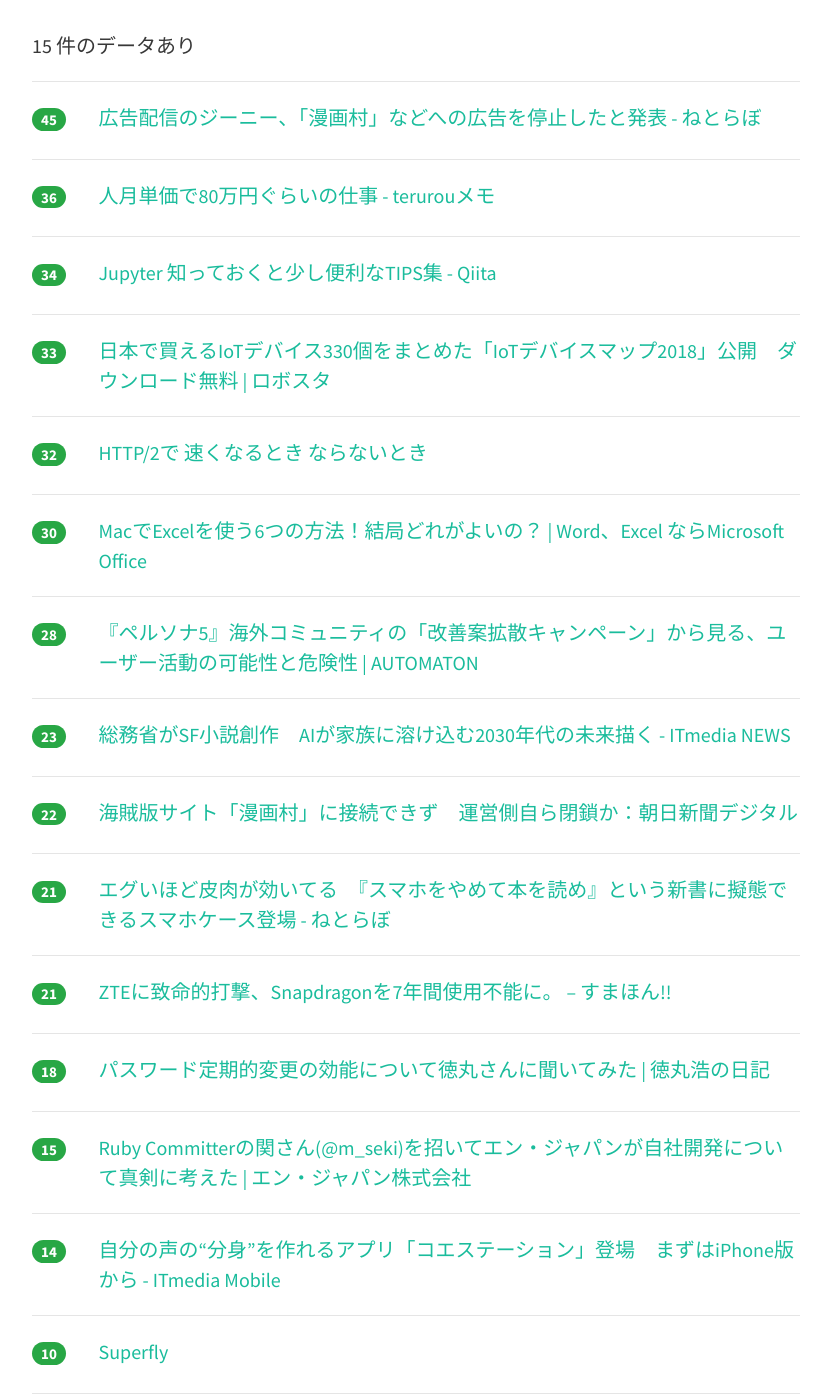
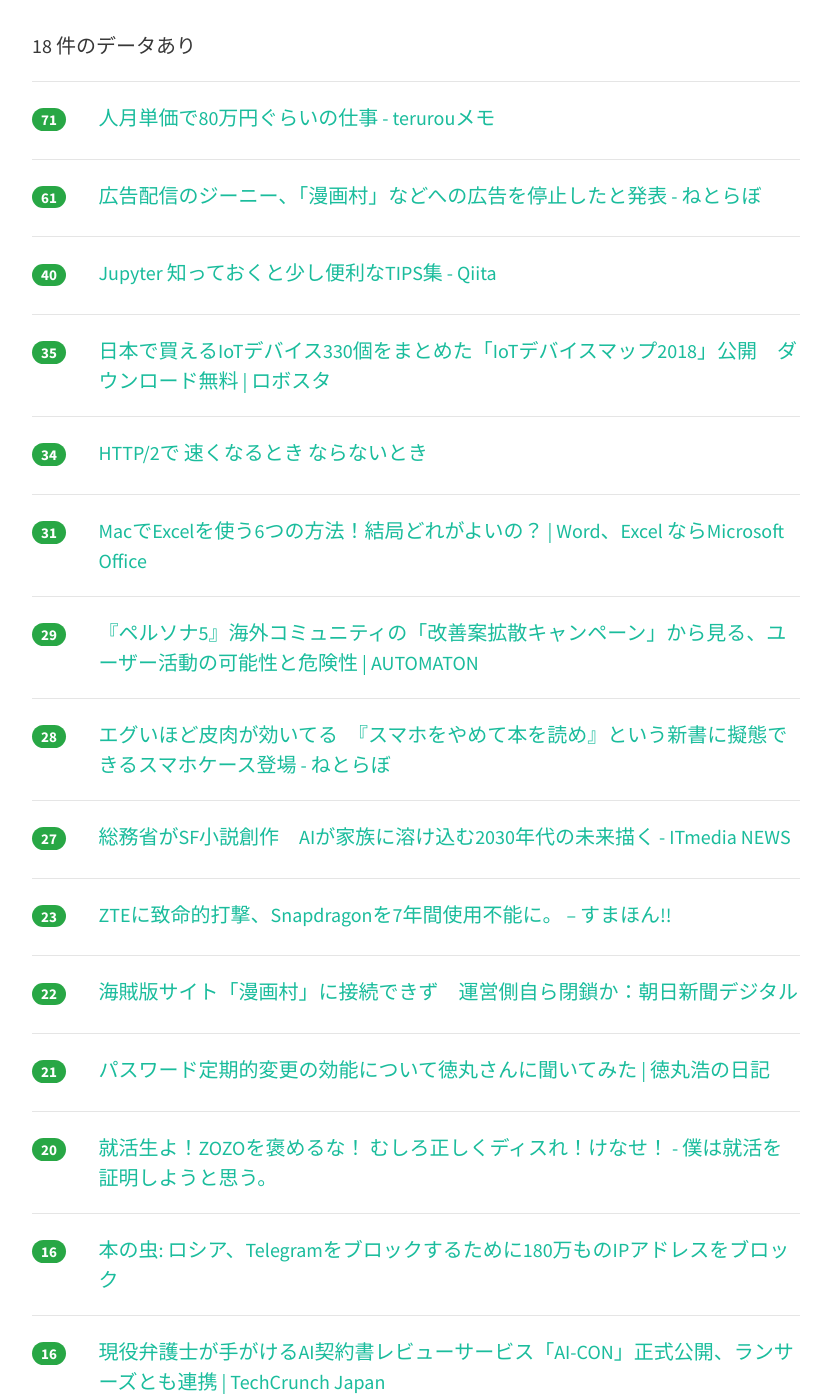
Before and after one commit to yatta47/hatena-matome-site, a Jekyll site: the page built from _posts/2018-04-18-hatena.md, in a window 1280 px wide and 1400 px high, scrolled down 292 px. Shown: the whole window, without its empty margins (224-1055 px from the left). Built offline with Jekyll 4.4.1, drawn with Linux system fonts in a browser that asks for light colours; nearby versions of some CDN libraries.

Commit message:
Updated 2018-04-18

```diff
--- a/_posts/2018-04-18-hatena.md
+++ b/_posts/2018-04-18-hatena.md
@@ -1,49 +1,59 @@
 ---
 layout: post
 title:  "2018-04-18 はてぶIT"
-date:   2018-04-18 07:02:44
+date:   2018-04-18 08:02:29
 tags: [it-hotentry]
 ---
-15 件のデータあり
+18 件のデータあり
 
 <hr><div class="row">
-<div class="col-1"><span class="badge badge-pill badge-success h2">45</span></div>
+<div class="col-1"><span class="badge badge-pill badge-success h2">71</span></div>
+<div class="col-11"><a href='http://terurou.hateblo.jp/entry/2018/04/18/015709' target='_blank'>人月単価で80万円ぐらいの仕事 - terurouメモ</a></div>
+</div>
+<hr>
+<div class="row">
+<div class="col-1"><span class="badge badge-pill badge-success h2">61</span></div>
 <div class="col-11"><a href='http://nlab.itmedia.co.jp/nl/articles/1804/17/news122.html' target='_blank'>広告配信のジーニー、「漫画村」などへの広告を停止したと発表 - ねとらぼ</a></div>
 </div>
 <hr>
 <div class="row">
-<div class="col-1"><span class="badge badge-pill badge-success h2">36</span></div>
-<div class="col-11"><a href='http://terurou.hateblo.jp/entry/2018/04/18/015709' target='_blank'>人月単価で80万円ぐらいの仕事 - terurouメモ</a></div>
+<div class="col-1"><span class="badge badge-pill badge-success h2">40</span></div>
+<div class="col-11"><a href='https://qiita.com/simonritchie/items/d7dccb798f0b9c8b1ec5' target='_blank'>Jupyter 知っておくと少し便利なTIPS集 - Qiita</a></div>
+</div>
+<hr>
+<div class="row">
+<div class="col-1"><span class="badge badge-pill badge-success h2">35</span></div>
+<div class="col-11"><a href='https://robotstart.info/2018/04/17/iot-device-map-2018.html' target='_blank'>日本で買えるIoTデバイス330個をまとめた「IoTデバイスマップ2018」公開　ダウンロード無料 | ロボスタ</a></div>
 </div>
 <hr>
 <div class="row">
 <div class="col-1"><span class="badge badge-pill badge-success h2">34</span></div>
-<div class="col-11"><a href='https://qiita.com/simonritchie/items/d7dccb798f0b9c8b1ec5' target='_blank'>Jupyter 知っておくと少し便利なTIPS集 - Qiita</a></div>
-</div>
-<hr>
-<div class="row">
-<div class="col-1"><span class="badge badge-pill badge-success h2">33</span></div>
-<div class="col-11"><a href='https://robotstart.info/2018/04/17/iot-device-map-2018.html' target='_blank'>日本で買えるIoTデバイス330個をまとめた「IoTデバイスマップ2018」公開　ダウンロード無料 | ロボスタ</a></div>
-</div>
-<hr>
-<div class="row">
-<div class="col-1"><span class="badge badge-pill badge-success h2">32</span></div>
 <div class="col-11"><a href='https://www.slideshare.net/kazuho/http2-94049492' target='_blank'>HTTP/2で 速くなるとき ならないとき</a></div>
 </div>
 <hr>
 <div class="row">
-<div class="col-1"><span class="badge badge-pill badge-success h2">30</span></div>
+<div class="col-1"><span class="badge badge-pill badge-success h2">31</span></div>
 <div class="col-11"><a href='https://ameblo.jp/ymnhana/entry-12369110318.html' target='_blank'>MacでExcelを使う6つの方法！結局どれがよいの？ | Word、Excel ならMicrosoft Office</a></div>
 </div>
 <hr>
 <div class="row">
-<div class="col-1"><span class="badge badge-pill badge-success h2">28</span></div>
+<div class="col-1"><span class="badge badge-pill badge-success h2">29</span></div>
 <div class="col-11"><a href='http://jp.automaton.am/articles/newsjp/20180417-66319/' target='_blank'>『ペルソナ5』海外コミュニティの「改善案拡散キャンペーン」から見る、ユーザー活動の可能性と危険性 | AUTOMATON</a></div>
 </div>
 <hr>
 <div class="row">
+<div class="col-1"><span class="badge badge-pill badge-success h2">28</span></div>
+<div class="col-11"><a href='http://nlab.itmedia.co.jp/nl/articles/1804/17/news120.html' target='_blank'>エグいほど皮肉が効いてる　『スマホをやめて本を読め』という新書に擬態できるスマホケース登場 - ねとらぼ</a></div>
+</div>
+<hr>
+<div class="row">
+<div class="col-1"><span class="badge badge-pill badge-success h2">27</span></div>
+<div class="col-11"><a href='http://www.itmedia.co.jp/news/articles/1804/17/news121.html' target='_blank'>総務省がSF小説創作　AIが家族に溶け込む2030年代の未来描く - ITmedia NEWS</a></div>
+</div>
+<hr>
+<div class="row">
 <div class="col-1"><span class="badge badge-pill badge-success h2">23</span></div>
-<div class="col-11"><a href='http://www.itmedia.co.jp/news/articles/1804/17/news121.html' target='_blank'>総務省がSF小説創作　AIが家族に溶け込む2030年代の未来描く - ITmedia NEWS</a></div>
+<div class="col-11"><a href='https://smhn.info/201804-us-ban-zte' target='_blank'>ZTEに致命的打撃、Snapdragonを7年間使用不能に。 – すまほん!!</a></div>
 </div>
 <hr>
 <div class="row">
@@ -53,17 +63,22 @@ tags: [it-hotentry]
 <hr>
 <div class="row">
 <div class="col-1"><span class="badge badge-pill badge-success h2">21</span></div>
-<div class="col-11"><a href='http://nlab.itmedia.co.jp/nl/articles/1804/17/news120.html' target='_blank'>エグいほど皮肉が効いてる　『スマホをやめて本を読め』という新書に擬態できるスマホケース登場 - ねとらぼ</a></div>
+<div class="col-11"><a href='https://blog.tokumaru.org/2014/09/blog-post.html' target='_blank'>パスワード定期的変更の効能について徳丸さんに聞いてみた | 徳丸浩の日記</a></div>
 </div>
 <hr>
 <div class="row">
-<div class="col-1"><span class="badge badge-pill badge-success h2">21</span></div>
-<div class="col-11"><a href='https://smhn.info/201804-us-ban-zte' target='_blank'>ZTEに致命的打撃、Snapdragonを7年間使用不能に。 – すまほん!!</a></div>
+<div class="col-1"><span class="badge badge-pill badge-success h2">20</span></div>
+<div class="col-11"><a href='http://skogaku.hatenablog.com/entry/2018/04/17/233739' target='_blank'>就活生よ！ZOZOを褒めるな！ むしろ正しくディスれ！けなせ！ - 僕は就活を証明しようと思う。</a></div>
 </div>
 <hr>
 <div class="row">
-<div class="col-1"><span class="badge badge-pill badge-success h2">18</span></div>
-<div class="col-11"><a href='https://blog.tokumaru.org/2014/09/blog-post.html' target='_blank'>パスワード定期的変更の効能について徳丸さんに聞いてみた | 徳丸浩の日記</a></div>
+<div class="col-1"><span class="badge badge-pill badge-success h2">16</span></div>
+<div class="col-11"><a href='https://cpplover.blogspot.com/2018/04/telegram180ip.html' target='_blank'>本の虫: ロシア、Telegramをブロックするために180万ものIPアドレスをブロック</a></div>
+</div>
+<hr>
+<div class="row">
+<div class="col-1"><span class="badge badge-pill badge-success h2">16</span></div>
+<div class="col-11"><a href='http://jp.techcrunch.com/2018/04/17/gva-tech-ai-con/' target='_blank'>現役弁護士が手がけるAI契約書レビューサービス「AI-CON」正式公開、ランサーズとも連携 | TechCrunch Japan</a></div>
 </div>
 <hr>
 <div class="row">
@@ -77,7 +92,7 @@ tags: [it-hotentry]
 </div>
 <hr>
 <div class="row">
-<div class="col-1"><span class="badge badge-pill badge-success h2">10</span></div>
+<div class="col-1"><span class="badge badge-pill badge-success h2">12</span></div>
 <div class="col-11"><a href='http://www.superfly-web.com/news/?id=476' target='_blank'>Superfly</a></div>
 </div>
 <hr>
```
